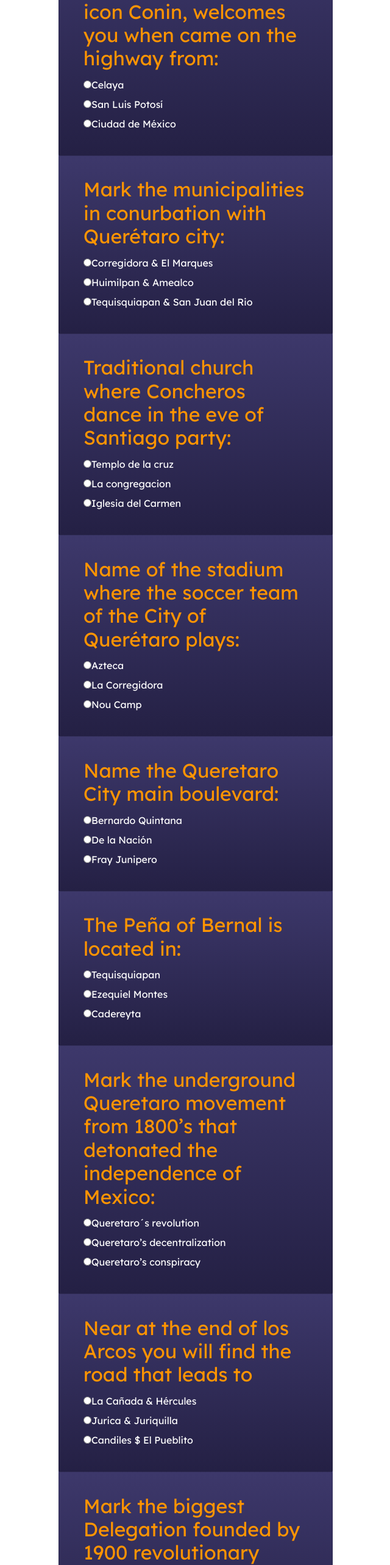
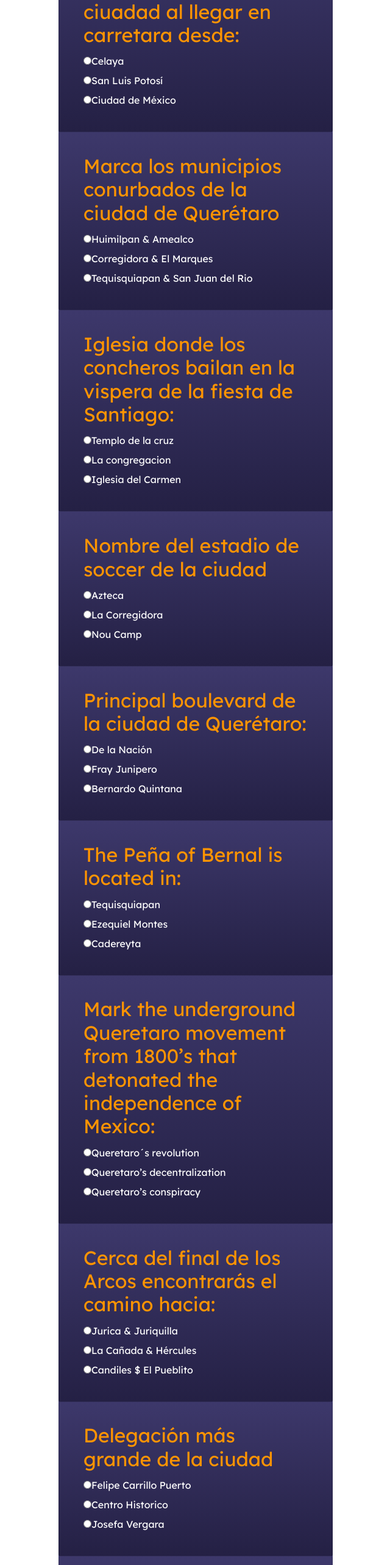
Before and after one commit to zenbitETH/Ciudades-DAO, a React (Create React App) app in the folder frontend/: page /quiz in a window 1280 px wide. Shown: the part 234-2800 px from the top of the page at 61% size, without its empty margins (319-959 px from the left). Built offline with nearby package versions, Linux system fonts and the light colour scheme.

Commit message:
Switch language working on quiz

```diff
--- a/frontend/src/quizQuestions/quizPreguntas.js
+++ b/frontend/src/quizQuestions/quizPreguntas.js
@@ -1,54 +1,54 @@
 export const quizPreguntas = [
   {
     number: 1,
-    question: 'The big statue of Queretaro foundation icon Conin, welcomes you when came on the highway from:',
+    question: 'La estatua de Conin da la bienvenida a la ciuadad al llegar en carretara desde:',
     answers: [
       'Celaya',
       'San Luis Potosí',
       'Ciudad de México',
     ],
-    correctAnswer: 'Ciudad de México'
+    correctAnswer: 'x'
   },
   {
     number: 2,
-    question: 'Mark the municipalities in conurbation with Querétaro city:',
+    question: 'Marca los municipios conurbados de la ciudad de Querétaro',
     answers: [
+      'Huimilpan & Amealco',
       'Corregidora & El Marques',
-      'Huimilpan & Amealco',
       'Tequisquiapan & San Juan del Rio',
 
     ],
-    correctAnswer: 'Corregidora & El Marques'
+    correctAnswer: 'x'
   },
   {
     number: 3,
-    question: 'Traditional church where Concheros dance in the eve of Santiago party:',
+    question: 'Iglesia donde los concheros bailan en la vispera de la fiesta de Santiago:',
     answers: [
       'Templo de la cruz',
       'La congregacion',
       'Iglesia del Carmen',
     ],
-    correctAnswer: 'Templo de la cruz'
+    correctAnswer: 'x'
   },
   {
     number: 4,
-    question: 'Name of the stadium where the soccer team of the City of Querétaro plays:',
+    question: 'Nombre del estadio de soccer de la ciudad',
     answers: [
       'Azteca',
       'La Corregidora',
       'Nou Camp',
     ],
-    correctAnswer: 'La Corregidora'
+    correctAnswer: 'x'
   },
   {
     number: 5,
-    question: 'Name the Queretaro City main boulevard:',
+    question: 'Principal boulevard de la ciudad de Querétaro:',
     answers: [
-      'Bernardo Quintana',
       'De la Nación',
       'Fray Junipero',
+      'Bernardo Quintana',
     ],
-    correctAnswer: 'Bernardo Quintana'
+    correctAnswer: 'x'
   },
   {
     number: 6,
@@ -58,7 +58,7 @@ export const quizPreguntas = [
       'Ezequiel Montes',
       'Cadereyta',
     ],
-    correctAnswer: 'Ezequiel Montes'
+    correctAnswer: 'x'
   },
   {
     number: 7,
@@ -68,38 +68,37 @@ export const quizPreguntas = [
       'Queretaro’s decentralization',
       'Queretaro’s conspiracy',
     ],
-    correctAnswer: 'Queretaro’s conspiracy'
+    correctAnswer: 'x'
   },
   {
     number: 8,
-    question: 'Near at the end of los Arcos you will find the road that leads to',
+    question: 'Cerca del final de los Arcos encontrarás el camino hacia:',
     answers: [
+      'Jurica & Juriquilla',
       'La Cañada & Hércules',
-      'Jurica & Juriquilla',
       'Candiles $ El Pueblito',
     ],
-    correctAnswer: 'La Cañada & Hércules'
+    correctAnswer: 'x'
   },
   {
     number: 9,
-    question: 'Mark the biggest Delegation founded by 1900 revolutionary railroad men',
+    question: 'Delegación más grande de la ciudad',
     answers: [
+      'Felipe Carrillo Puerto',
       'Centro Historico',
-      'Felipe Carrillo Puerto',
       'Josefa Vergara',
-
     ],
-    correctAnswer: 'Felipe Carrillo Puerto'
+    correctAnswer: 'x'
   },
   {
     number: 10,
-    question: 'How is Queretaro’s name in otomí?',
+    question: 'Nombre de Querétaro en Otomí?',
     answers: [
       'Chichimecalco',
       'Querendaro',
       'Maxei',
     ],
-    correctAnswer: 'Maxei'
+    correctAnswer: 'x'
   }
 ];
 
```
